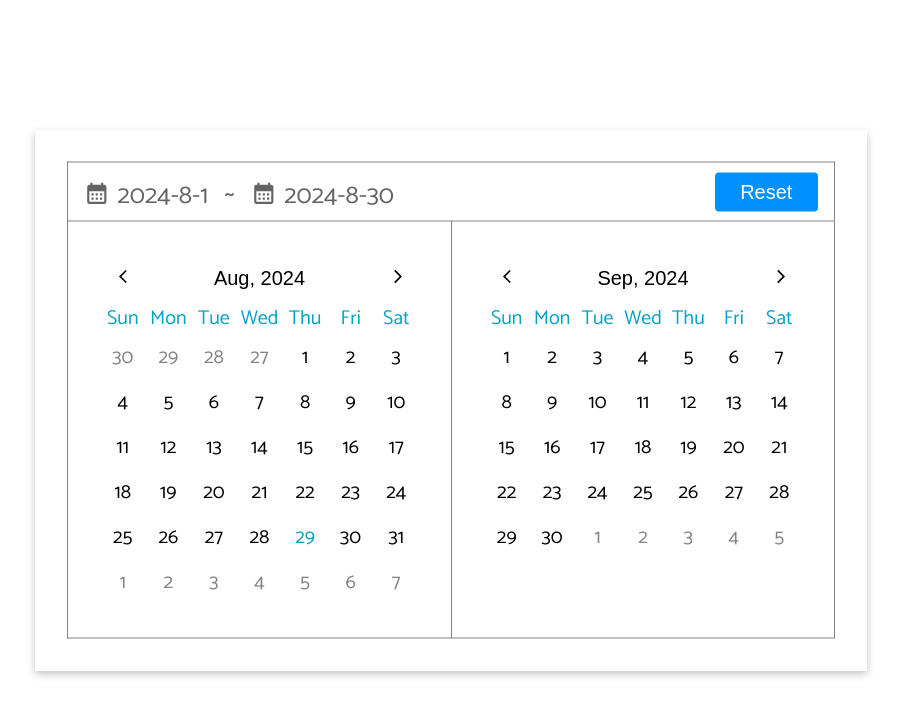
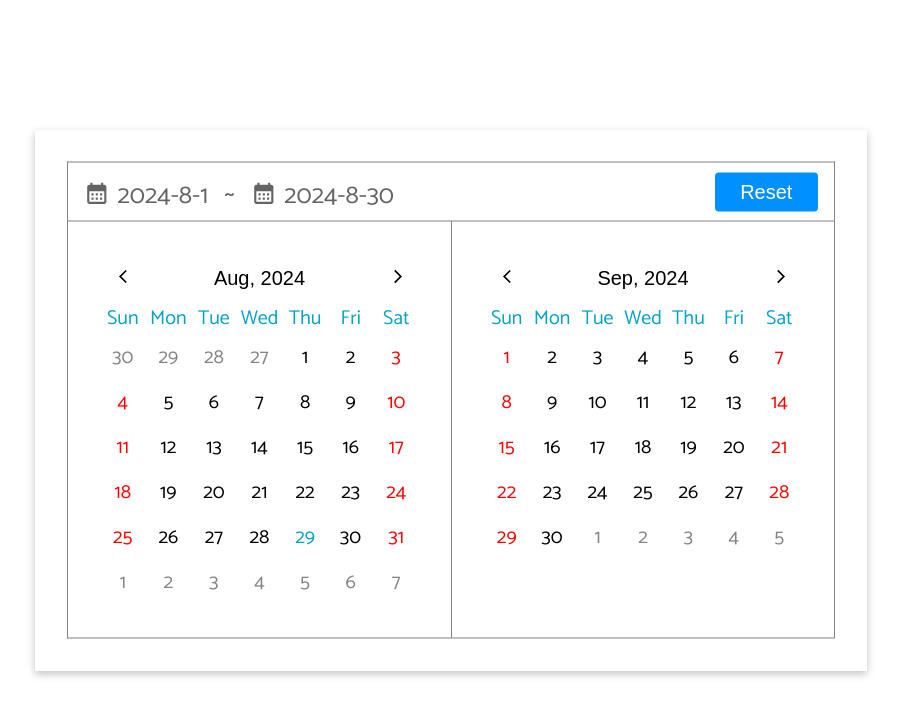
Before and after one commit to rahulrao0209/ui-components, a React (Vite) app in the folder date-range-picker/: page / in a window 1280 px wide. Shown: the top 716 px of the page, without its empty margins (189-1090 px from the left). Built offline with nearby package versions, Linux system fonts and the light colour scheme.

Commit message:
Date-range-picker | Prevent selection and highlighting of weekends.

```diff
--- a/date-range-picker/src/components/days/index.css
+++ b/date-range-picker/src/components/days/index.css
@@ -38,6 +38,18 @@
   color: var(--primary-gray);
 }
 
+.days--previous:hover,
+.days--next:hover,
+.weekend:hover {
+  cursor: default;
+  background-color: transparent;
+}
+
 .in-range {
   background-color: var(--hover-blue);
 }
+
+.weekend {
+  color: red;
+  background-color: transparent;
+}
--- a/date-range-picker/src/components/days/index.tsx
+++ b/date-range-picker/src/components/days/index.tsx
@@ -50,7 +50,7 @@ const Days = ({
     if (!classes.includes("days")) return;
     if (classes.includes("previous")) return;
     if (classes.includes("next")) return;
-    // console.log(day);
+    if (classes.includes("weekend")) return;
     dispatchUpdateDay(pickerNumber, parseInt(day));
     handleSetDate(parseInt(day));
   };
@@ -80,6 +80,13 @@ const Days = ({
     return inRange;
   };
 
+  const isWeekend = (dateDetail: DateDetails) => {
+    const date = new Date(dateDetail.year, dateDetail.month, dateDetail.day);
+    const day = date.getDay();
+    if (day === 0 || day === 6) return true;
+    return false;
+  };
+
   return (
     <div className="days" onClick={handleSelectDay}>
       {WEEK_DAYS.map((day: string) => {
@@ -102,7 +109,9 @@ const Days = ({
         <span
           className={`days__day days--current ${
             isToday(dateDetail) ? "today" : ""
-          } ${isInRange(dateDetail.day) ? "in-range" : ""}`}
+          } ${isInRange(dateDetail.day) ? "in-range" : ""} ${
+            isWeekend(dateDetail) ? "weekend" : ""
+          }`}
           key={`${dateDetail.year}-${dateDetail.month}-${dateDetail.day}`}
           data-day={dateDetail.day}
         >
--- a/date-range-picker/src/components/months/index.tsx
+++ b/date-range-picker/src/components/months/index.tsx
@@ -36,7 +36,6 @@ const Months = ({
 
     if (!classes.includes("month")) return;
     dispatchDisplayDays();
-    // console.log("month: ", month);
     dispatchUpdateMonth(pickerNumber, parseInt(month));
     dispatchSyncPickers(pickerNumber);
   };
--- a/date-range-picker/src/components/years/index.tsx
+++ b/date-range-picker/src/components/years/index.tsx
@@ -25,7 +25,6 @@ const Years = ({
 
     if (!classes.includes("year")) return;
     dispatchDisplayMonths();
-    console.log("year: ", year);
     dispatchUpdateYear(pickerNumber, parseInt(year));
   };
 
```
